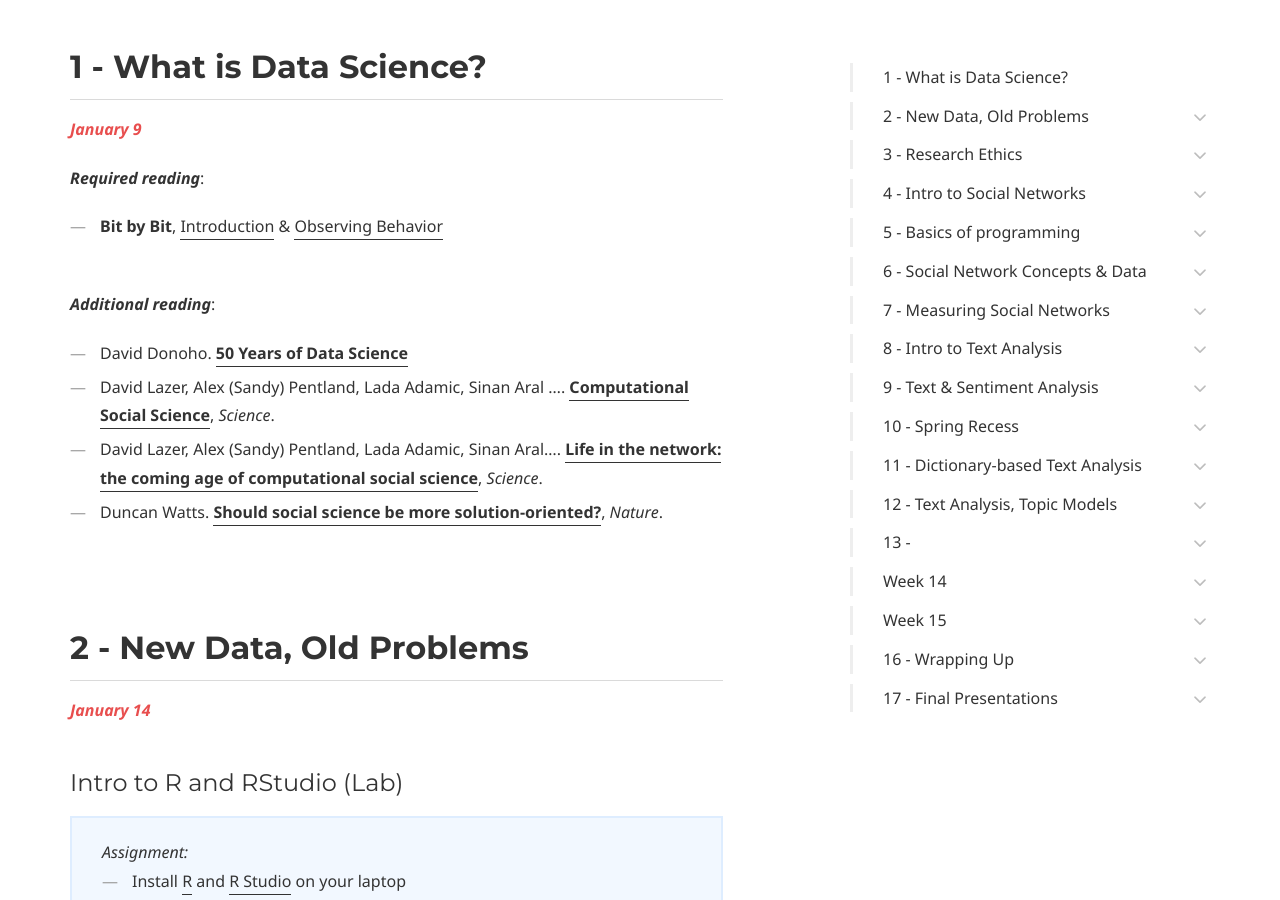
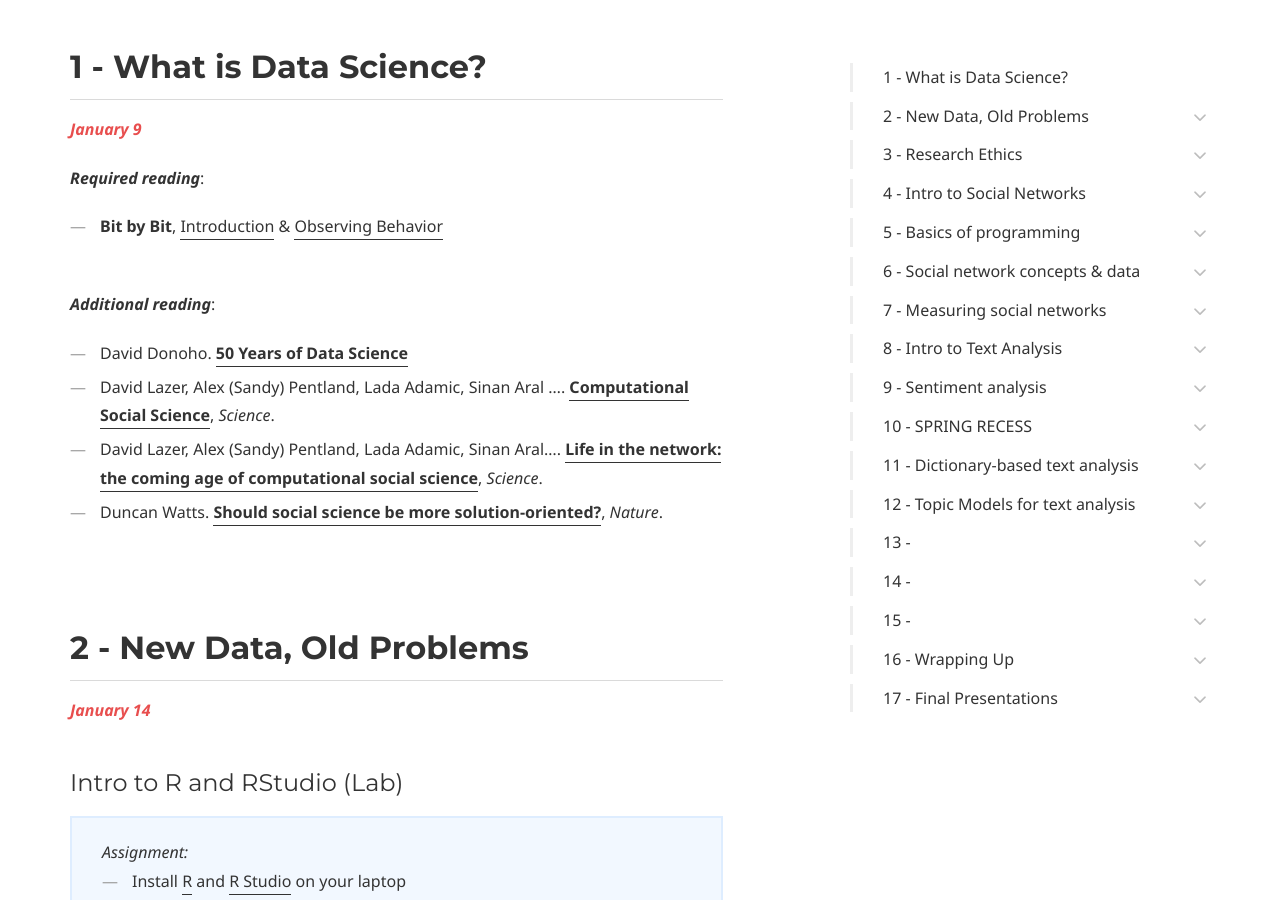
Before and after one commit to dssoc/dssoc.github.io, a Jekyll site: the page built from schedule.md, in a window 1280 px wide and 900 px high, scrolled down 592 px. Built offline with Jekyll 4.4.1, drawn with Linux system fonts in a browser that asks for light colours; some web fonts are replaced; some of the changed text lies outside the part shown.

Commit message:
update schedule

```diff
--- a/schedule.md
+++ b/schedule.md
@@ -167,7 +167,7 @@
 
 
 
-## 6 - Social Network Concepts & Data
+## 6 - Social network concepts & data
 <b><i><font color="#E84E4E">February 11</font></i></b>
 #### Social Network basics
 
@@ -203,7 +203,7 @@
 <br/><br/><br/>
 
 
-## 7 - Measuring Social Networks
+## 7 - Measuring social networks
 <b><i><font color="#E84E4E">February 18</font></i></b>
 #### Filter bubbles on social media
 ***Required reading***:
@@ -267,7 +267,7 @@
 
 
 
-## 9 - Text & Sentiment Analysis
+## 9 - Sentiment analysis
 <b><i><font color="#E84E4E">March 3</font></i></b>
 #### Sentiment analysis
 ***Required reading***:
@@ -285,12 +285,12 @@
 
 
 
-## 10 - Spring Recess
+## 10 - SPRING RECESS
 ### NO CLASSES
 <br/><br/><br/>
 
 
-## 11 - Dictionary-based Text Analysis
+## 11 - Dictionary-based text analysis
 <b><i><font color="#E84E4E">March 17</font></i></b>
 #### Dictionary-based text analysis (Lab)
 <div class="callout callout--info">
@@ -307,7 +307,7 @@
 </div>
 <br/><br/><br/>
 
-## 12 - Text Analysis, Topic Models
+## 12 - Topic Models for text analysis
 <b><i><font color="#E84E4E">March 3</font></i></b>
 #### LDA and Beyond
 ***Required reading***:
@@ -363,7 +363,7 @@
 <br/><br/><br/>
 
 
-## Week 14
+## 14 -
 <b><i><font color="#E84E4E">March 31</font></i></b>
 #### Discussion
 ***Required reading***:
@@ -379,7 +379,7 @@
 <br/><br/><br/>
 
 
-## Week 15
+## 15 -
 <b><i><font color="#E84E4E">April 7</font></i></b>
 #### Discussion
 ***Required reading***:
```
